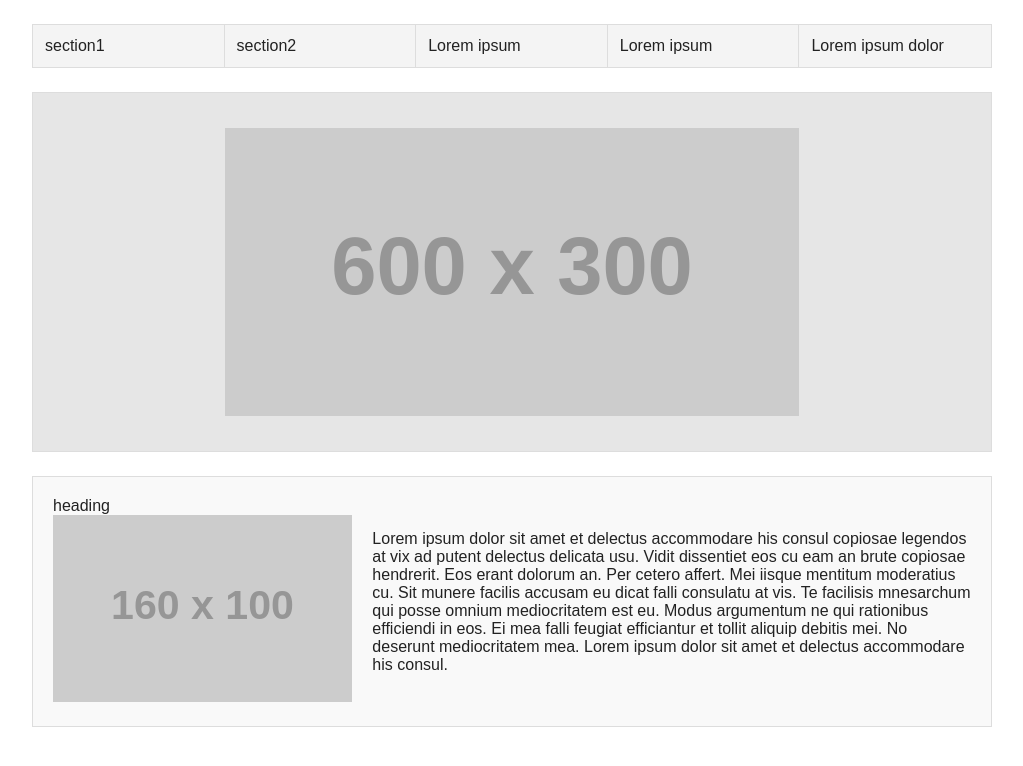
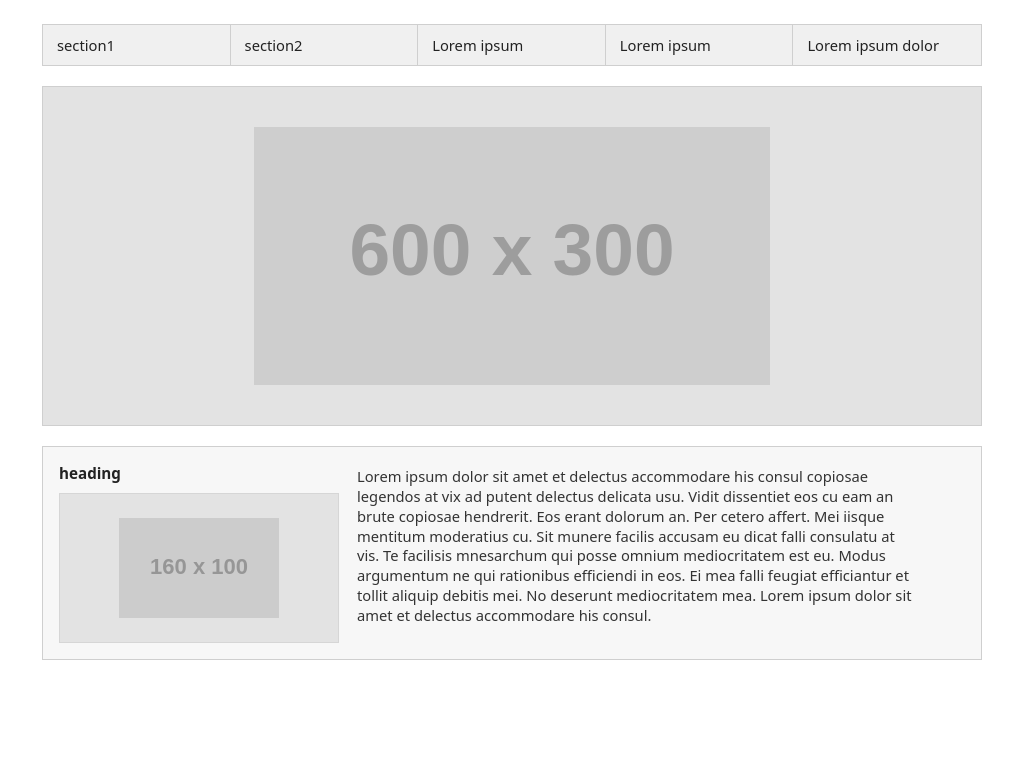
Before and after one commit to ajs5810/Grid-Assignment, a plain HTML site: page index.html in a window 1280 px wide. Shown: the whole page, without its empty margins (128-1151 px from the left). Drawn offline with Linux system fonts and the light colour scheme; placeholder pictures from the web are drawn by us.

Commit message:
Update style.css

```diff
--- a/style.css
+++ b/style.css
@@ -1,56 +1,97 @@
+
 * { box-sizing: border-box; margin: 0; padding: 0; }
-body { font-family: Arial, sans-serif; padding: 24px; background: #fff; color: #222; }
+body {
+  font-family: system-ui, Arial, sans-serif;
+  color: #222;
+  background: #fff;
+  padding: 24px;
+}
+
 
 .container {
-  max-width: 960px;
+  max-width: 940px;
   margin: 0 auto;
   display: grid;
   grid-template-rows: auto 1fr auto;
-  gap: 24px;
+  gap: 20px;
 }
 
-.top ul {
+
+.top nav ul {
   list-style: none;
   display: grid;
   grid-template-columns: repeat(5, 1fr);
-  background: #f4f4f4;
-  border: 1px solid #ddd;
+  border: 1px solid #cfcfcf;
+  background: #f0f0f0;
+}
+.top nav li {
+  padding: 10px 14px;
+  border-right: 1px solid #cfcfcf;
+  font-size: 0.92rem;
+  text-align: left;
+}
+.top nav li:last-child { border-right: none; }
+
+
+.main-image {
+  border: 1px solid #cfcfcf;
+  background: #e3e3e3;
+  height: 340px;
+  display: grid;
+  place-items: center;
+}
+.main-image img {
+  max-width: 55%;
+  height: auto;
+  opacity: 0.9;
 }
 
-.top li {
-  padding: 12px;
-  border-right: 1px solid #ddd;
+
+.bottom {
+  border: 1px solid #cfcfcf;
+  background: #f7f7f7;
+  display: grid;
+  grid-template-columns: 280px 1fr;
+  gap: 18px;
+  padding: 16px;
+  align-items: start;
 }
-.top li:last-child { border-right: none; }
 
-.main-image {
+
+.bottom-left {
+  display: grid;
+  gap: 10px;
+}
+.wf-label {
+  font-size: 0.95rem;
+  font-weight: 600;
+  text-transform: lowercase;
+  color: #222;
+}
+.thumb-placeholder {
+  height: 150px;
+  border: 1px solid #d6d6d6;
+  background: #e3e3e3;
   display: grid;
   place-items: center;
-  background: #e6e6e6;
-  border: 1px solid #ddd;
-  height: 360px;
 }
-.main-image img {
-  max-width: 60%;
-}
-
-.bottom {
-  display: grid;
-  grid-template-columns: 1fr 2fr;
-  gap: 20px;
-  background: #f9f9f9;
-  border: 1px solid #ddd;
-  padding: 20px;
-  align-items: center;
-}
-
-.bottom img {
-  width: 100%;
+.thumb-placeholder img {
+  max-width: 80%;
   height: auto;
 }
 
+
+.bottom-right p {
+  line-height: 1.35;
+  font-size: 0.92rem;
+  color: #333;
+  max-width: 560px;
+  margin-top: 4px;
+}
+
+
 @media (max-width: 700px) {
-  .bottom {
-    grid-template-columns: 1fr;
-  }
+  .container { padding: 0 12px; }
+  .bottom { grid-template-columns: 1fr; }
+  .main-image { height: 240px; }
 }
```
